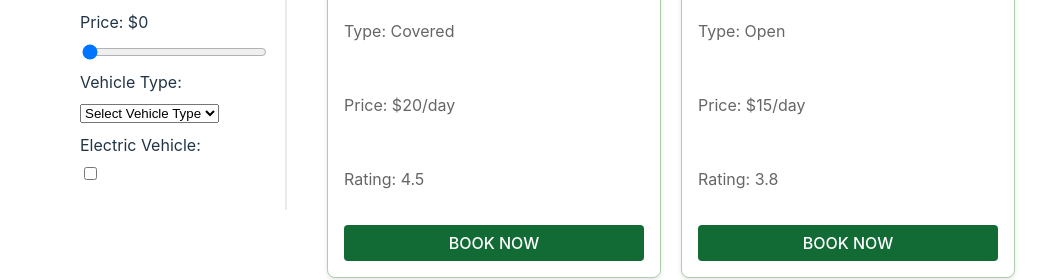
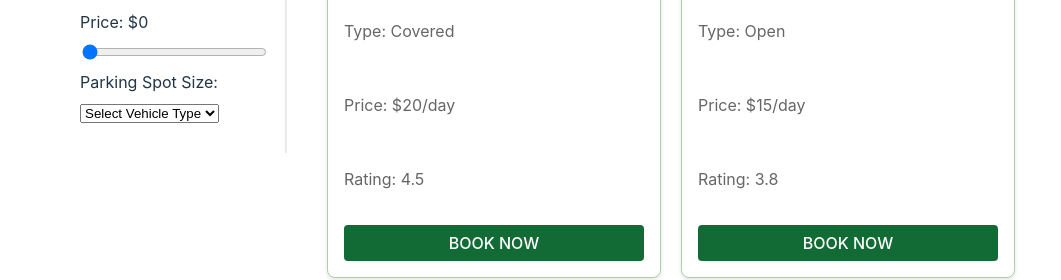
Before and after one commit to washedPat/madhacksfall2023-frontend, a React (Vite) app: page /Listings in a window 1280 px wide. Shown: the part 416-696 px from the top of the page, without its empty margins (0-1061 px from the left). Built offline with nearby package versions, Linux system fonts and the light colour scheme.

Commit message:
changed filters

```diff
--- a/src/components/Listings.jsx
+++ b/src/components/Listings.jsx
@@ -7,8 +7,7 @@ const Listings = () => {
   const [listings, setListings] = useState([]);
   const [distance, setDistance] = useState(0);
   const [price, setPrice] = useState(0); // State for pricing
-  const [vehicleType, setVehicleType] = useState('');
-  const [electricVehicle, setElectricVehicle] = useState(false);
+  const [parkingSize, SetParkingSize] = useState('');
   const [currentStreet, setCurrentStreet] = useState('');
   const [currentCity, setCurrentCity] = useState('');
   // start and end date
@@ -16,8 +15,7 @@ const Listings = () => {
   console.log("curr location", currentStreet, currentCity)
   console.log("distance", distance)
   console.log("price", price)
-  console.log("vt", vehicleType)
-  console.log("ev", electricVehicle)
+  console.log("vt", parkingSize)
 
   useEffect(() => {
     // Simulated data for testing without a backend
@@ -83,11 +81,8 @@ const Listings = () => {
   const handlePriceChange = (e) => {
     setPrice(e.target.value);
   };
-  const handleVehicleTypeChange = (e) => {
-    setVehicleType(e.target.value);
-  };
-  const handleElectricVehicleToggle = (e) => {
-    setElectricVehicle(e.target.checked); // Toggle the state
+  const handleParkingSizeChange = (e) => {
+    SetParkingSize(e.target.value);
   };
   const handleStreetChange = (e) => {
     setCurrentStreet(e.target.value);
@@ -141,28 +136,19 @@ const Listings = () => {
             value={price}
             onChange={handlePriceChange}
           />
-          <label htmlFor="vehicleType">Vehicle Type:</label>
+          <label htmlFor="parkingSize">Parking Spot Size:</label>
           <select
-            id="vehicleType"
-            name="vehicleType"
-            value={vehicleType}
-            onChange={handleVehicleTypeChange}
+            id="parkingSize"
+            name="parkingSize"
+            value={parkingSize}
+            onChange={handleParkingSizeChange}
           >
             <option value="">Select Vehicle Type</option>
             <option value="Tight">Tight</option>
             <option value="Normal">Normal</option>
             <option value="Wide">Wide</option>
           </select>
-          <label htmlFor="electricVehicleToggle">Electric Vehicle:</label>
-          <div className="toggle-switch">
-            <input
-              id="electricVehicleToggle"
-              type="checkbox"
-              checked={electricVehicle}
-              onChange={handleElectricVehicleToggle}
-            />
-            <label htmlFor="electricVehicleToggle" className="toggle-label"></label>
-          </div>
+
         </div>
 
         <div className="listingContainer">
```
